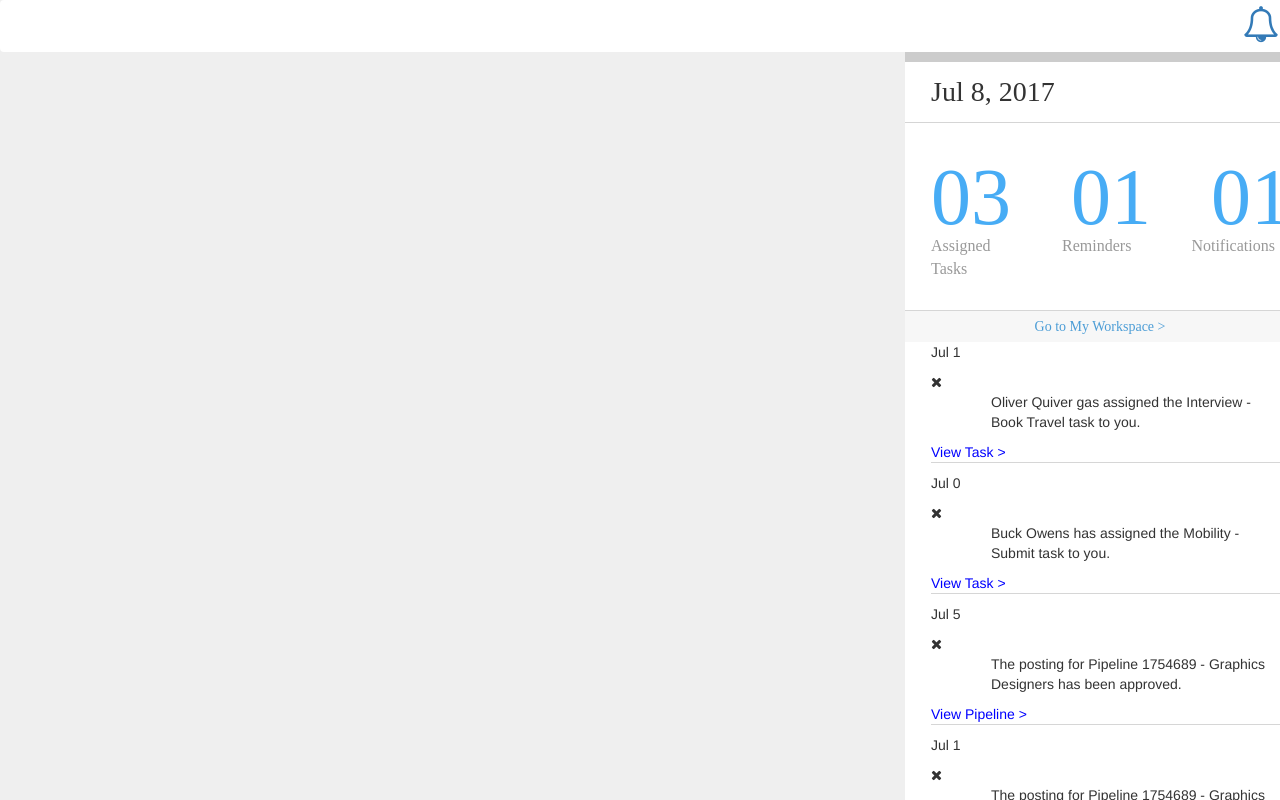
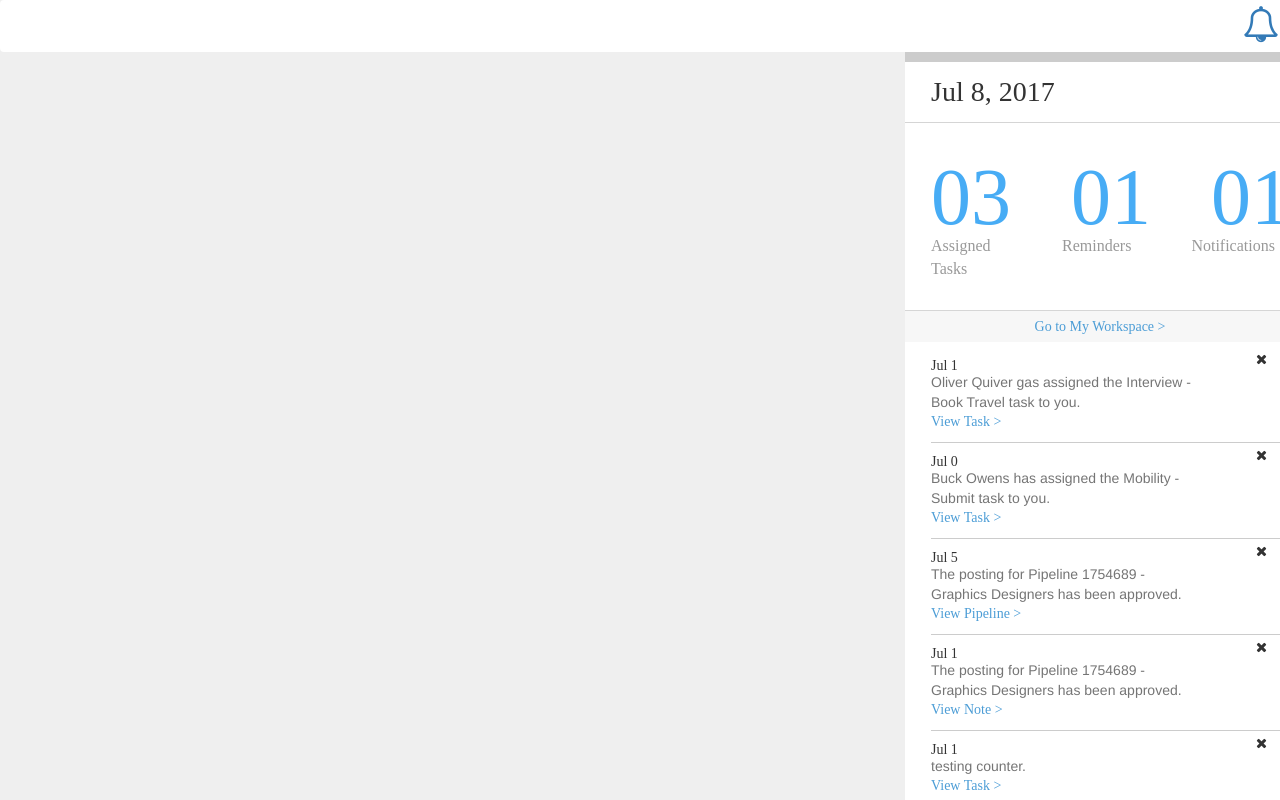
Before and after one commit to karthilxg/notify, an Angular app in the folder notify/: page / in a window 1280 px wide. Both pictures are taken after a click on the link 1260 px from the left and 26 px from the top of the page. Shown: the top 800 px of the page. Built offline with nearby package versions, Linux system fonts and the light colour scheme; a small style sheet from the web is missing.

Commit message:
updating styles for notification display

```diff
--- a/notify/src/app/app.component.ts
+++ b/notify/src/app/app.component.ts
@@ -1,4 +1,5 @@
 import { Component } from '@angular/core';
+import {NotifyComponent} from './notify/notify.component';
 
 @Component({
   selector: 'app-root',
@@ -7,9 +8,14 @@ import { Component } from '@angular/core';
 })
 export class AppComponent {
 
+	constructor() { }
+
   notify:false;
+  item = false;
 
   closeComponent() {
   	this.notify = false;
   }
+
+
 }
--- a/notify/src/app/notify/notify.component.html
+++ b/notify/src/app/notify/notify.component.html
@@ -19,19 +19,10 @@
   	<p href="/">Go to My Workspace ></p>
   </div>
   <div class="content">
-  	<!-- ; let i = index; -->
   	<div *ngFor="let data of sampleData; let i = index">
-
   		<p>{{data.tempTime}}</p>
   		<i class="fa fa-times" aria-hidden="true" (click)="removeItem(i)"></i>
-  		<p>{{data.description}}</p><p (click)="selectItem(i)" style="color: blue;">{{data.viewItem}} ></p>
+  		<p class="description">{{data.description}}</p><p class="showItem" (click)="selectItem(i)">{{data.viewItem}} ></p>
   	</div>
   </div>
 </div>
-
-
-<!-- <p *ngIf="tempDate == 'Yesterday'">{{tempDate}}</p>
-<p *ngIf="hoursLapsed && hoursLapsed > 1">{{hoursLapsed}} Hours ago</p>
-<p *ngIf="hoursLapsed && hoursLapsed == 1">{{hoursLapsed}} Hour ago</p>
-<p *ngIf="minutesLapsed && minutesLapsed == 1">{{minutesLapsed}} Minute ago</p>
-<p *ngIf="minutesLapsed && minutesLapsed > 1">{{minutesLapsed}} Minutes ago</p> -->
--- a/notify/src/app/notify/notify.component.scss
+++ b/notify/src/app/notify/notify.component.scss
@@ -76,9 +76,43 @@
 }
 
 .content {
+	margin-top: 10px;
 	padding-left: 11px;
 }
 
-.content p:last-child {
-	border-bottom: 1px solid #d6d6d6;
+.content p {
+	margin-top: 5px;
 }
+
+.content p:first-child {
+	font-family: font95202;
+	font-size: 14px;
+	color: #333;
+	line-height: 18px;
+	float: left;
+}
+
+.content i {
+	float: right;
+	padding-right: 13px;
+}
+
+.description {
+	font-size: 14px;
+	color: #757575;
+	position: relative;
+	padding-top: 5px;
+	top: 15px;
+	left: -60px;
+}
+
+.content div {
+	border-bottom: 1px solid #ccc;
+}
+
+.showItem {
+	padding-top: 5px;
+	font-family: font95207;
+	font-size: 14px;
+	color: #4c9dd6;
+}
--- a/notify/src/app/notify/notify.component.ts
+++ b/notify/src/app/notify/notify.component.ts
@@ -70,7 +70,6 @@ export class NotifyComponent implements OnInit {
   }
 
   updateDateUponLoad() {
-
   	for (let i=0; i<this.sampleData.length;i++) {
   		this.date =  new Date();
 	    if (this.date.getDate() == this.sampleData[i].date.getDate()) {
@@ -113,22 +112,14 @@ export class NotifyComponent implements OnInit {
 	  }
 	}
 
-	// private link: any;
-	// setCategory() {
-	// 	for (let i=0;i<this.sampleData.length;i++) {
-	// 		if (this.sampleData[i].category == 'task') {
-	// 			console.log(this.sampleData[i].category)
-	// 			this.link = 'View Task >';
-	// 		}
-	// 		if (this.sampleData[i].category == 'pipeline') {
-	// 			this.link = 'View Pipeline >';
-	// 		}
-	// 	}
-	// }
+	orderList(i) {
+
+	}
 
 	selectItem(item) {
 		this.selectedItem = this.sampleData[item];
 		console.log(this.selectedItem);
+		// this.appComponent.retrieveSelectedItem();
 		this.appComponent.closeComponent();
 	}
 
@@ -156,6 +147,6 @@ export class NotifyComponent implements OnInit {
 
 		this.getTypeCount();
 		this.updateDateUponLoad();
-		// this.setCategory();
+
   }
 }
--- a/notify/src/index.html
+++ b/notify/src/index.html
@@ -13,6 +13,8 @@
   <link href="https://www.fontify.me/wf/e41561e8a64b63552d1ffb7a956215bf" rel="stylesheet" type="text/css">
   <!-- myriad set pro text -->
   <link href="https://www.fontify.me/wf/14d3d3d74d63ab0fa579de12881f488c" rel="stylesheet" type="text/css">
+  <!-- myriad set pro medium -->
+  <link href="https://www.fontify.me/wf/ed9032f7b508f814b64eb19c62e35579" rel="stylesheet" type="text/css">
 </head>
 <body>
   <app-root></app-root>
```
